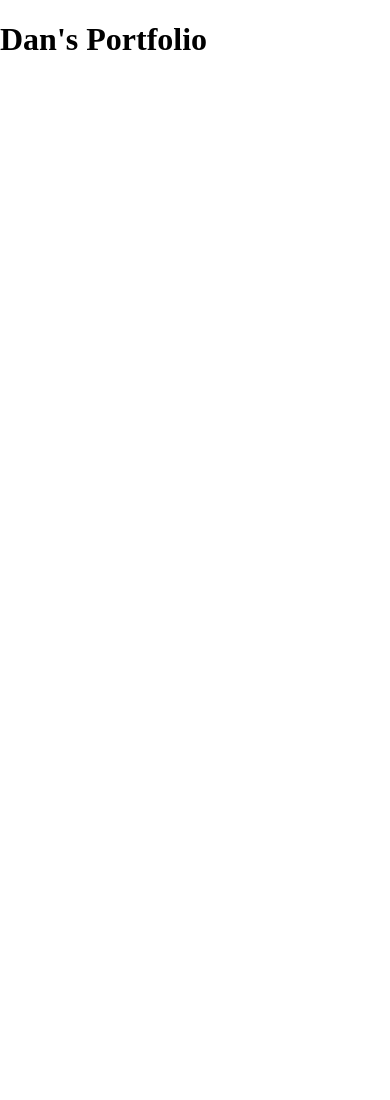
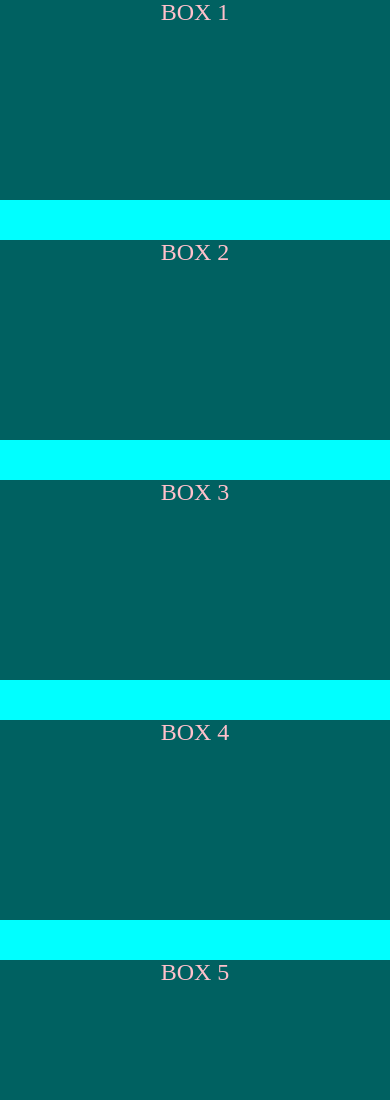
Before and after one commit to codyrothery/project_03, a plain HTML site: page index.html in a window 390 px wide. Shown: the top 1100 px of the page. Before the commit the page ends 844 px from the top, so only its background shows below. Drawn offline with Linux system fonts and the light colour scheme.

Commit message:
add responsiveness
added media queries for desktop, tablet, and mobile views

```diff
--- /dev/null
+++ b/css-reset.css
@@ -0,0 +1,48 @@
+/* http://meyerweb.com/eric/tools/css/reset/
+   v2.0 | 20110126
+   License: none (public domain)
+*/
+
+html, body, div, span, applet, object, iframe,
+h1, h2, h3, h4, h5, h6, p, blockquote, pre,
+a, abbr, acronym, address, big, cite, code,
+del, dfn, em, img, ins, kbd, q, s, samp,
+small, strike, strong, sub, sup, tt, var,
+b, u, i, center,
+dl, dt, dd, ol, ul, li,
+fieldset, form, label, legend,
+table, caption, tbody, tfoot, thead, tr, th, td,
+article, aside, canvas, details, embed,
+figure, figcaption, footer, header, hgroup,
+menu, nav, output, ruby, section, summary,
+time, mark, audio, video {
+	margin: 0;
+	padding: 0;
+	border: 0;
+	font-size: 100%;
+	font: inherit;
+	vertical-align: baseline;
+}
+/* HTML5 display-role reset for older browsers */
+article, aside, details, figcaption, figure,
+footer, header, hgroup, menu, nav, section {
+	display: block;
+}
+body {
+	line-height: 1;
+}
+ol, ul {
+	list-style: none;
+}
+blockquote, q {
+	quotes: none;
+}
+blockquote:before, blockquote:after,
+q:before, q:after {
+	content: '';
+	content: none;
+}
+table {
+	border-collapse: collapse;
+	border-spacing: 0;
+}
--- a/index.html
+++ b/index.html
@@ -4,12 +4,28 @@
     <meta charset="UTF-8">
     <meta name="viewport" content="width=device-width, initial-scale=1.0">
     <title>Dan's Portfolio Site</title>
-    <link rel="stylesheet" href="normalize.css" type="text/css">
+    <link rel="stylesheet" href="css-reset.css">
+
     <link rel="stylesheet" href="style.css" type="text/css">
 </head>
 <body>
 
-    <h1>Dan's Portfolio</h1>
+    <div class="container">
+
+        <div class="col"><h1>BOX 1</h1></div>
+        <div class="col"><h1>BOX 2</h1></div>
+        <div class="col"><h1>BOX 3</h1></div>
+        <div class="col"><h1>BOX 4</h1></div>
+        <div class="col"><h1>BOX 5</h1></div>
+        <div class="col"><h1>BOX 6</h1></div>
+        <div class="col"><h1>BOX 7</h1></div>
+        <div class="col"><h1>BOX 8</h1></div>
+        <div class="col"><h1>BOX 9</h1></div>
+        <div class="col"><h1>BOX 10</h1></div>
+
+
+
+    </div>
 
 </body>
 </html>
--- a/style.css
+++ b/style.css
@@ -1,9 +1,32 @@
 /* GLOBAL VIEW */
 
-h1 {
-    color: pink;
+body {
+    margin: 0;
 }
 
+.container {
+    background-color: cyan;
+    color: rgb(133, 0, 22);
+    min-height: 500px;
+    max-width: 1024px;
+    margin: 0 auto;
+    display: flex;
+    flex-wrap: wrap;
+    justify-content: space-between;
+
+}
+
+.col {
+    background-color: rgb(0, 97, 97);
+    min-height: 200px;
+    width: 30%;
+    margin-bottom: 40px;
+    text-align: center;
+}
+
+h1 {
+    font-size: 1.5rem;
+}
 
 
 /* TABLET VIEW */
@@ -12,6 +35,10 @@ h1 {
 
 h1 {
     color: blue;
+}
+
+.col {
+    width: 45%
 }
 
 
@@ -27,7 +54,11 @@ For the pursposes of following along with the chrome-based testing, the mobile v
 @media (max-width: 500px) {
 
     h1 {
-        color: black;
+        color: pink;
+    }
 
+    .col {
+        width: 100%;
     }
+
 }
```
